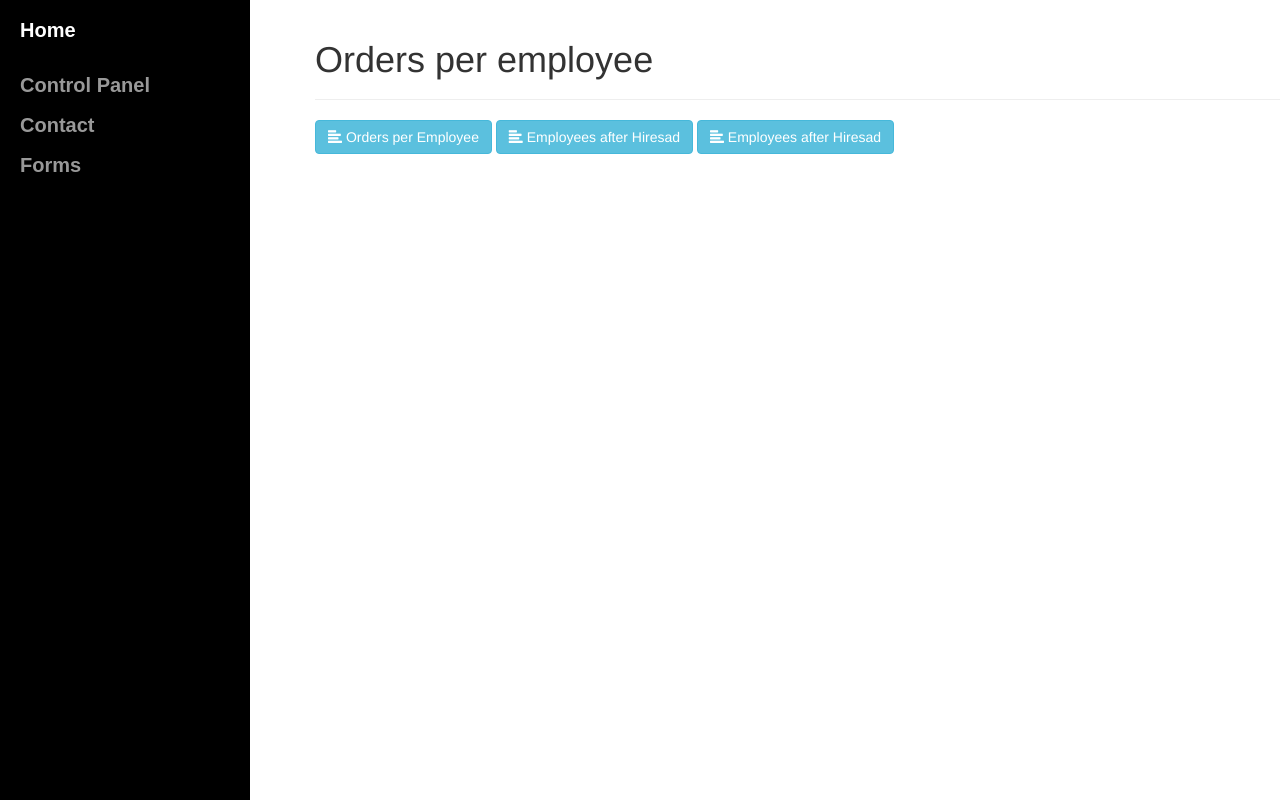
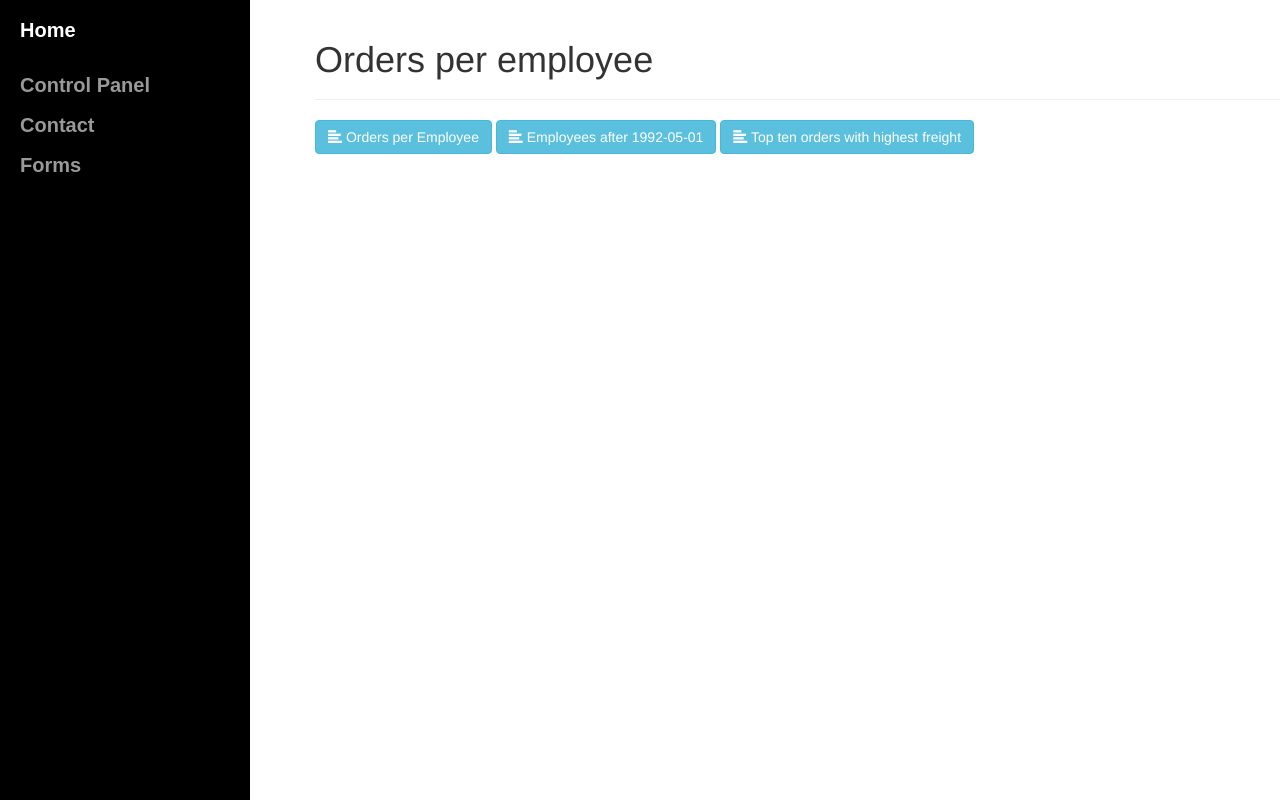
Before and after one commit to ouykjh/northwind_management, a Django app: template static/templates/ordersManager.html in a window 1280 px wide; the page is wider, and only the part inside the window is pictured. Run offline with Django 3.2, Linux system fonts and the light colour scheme; the template is opened without the code that fills it, so the values that code supplies are empty; parts of the project's set-up code (start-up, migrations or seed data) failed here and were passed over.

Commit message:
Changing names

```diff
--- a/static/templates/ordersManager.html
+++ b/static/templates/ordersManager.html
@@ -7,7 +7,7 @@
     </div>
 
     <a href="ordersPerEmployee" class="btn btn-info"><span class="glyphicon glyphicon-align-left"></span> Orders per Employee</a>
-    <a href="employeesHireDate" class="btn btn-info"><span class="glyphicon glyphicon-align-left"></span> Employees after Hiresad</a>
-    <a href="ordersFreightTop" class="btn btn-info"><span class="glyphicon glyphicon-align-left"></span> Employees after Hiresad</a>
+    <a href="employeesHireDate" class="btn btn-info"><span class="glyphicon glyphicon-align-left"></span> Employees after 1992-05-01</a>
+    <a href="ordersFreightTop" class="btn btn-info"><span class="glyphicon glyphicon-align-left"></span> Top ten orders with highest freight</a>
 
 {% endblock %}
```
